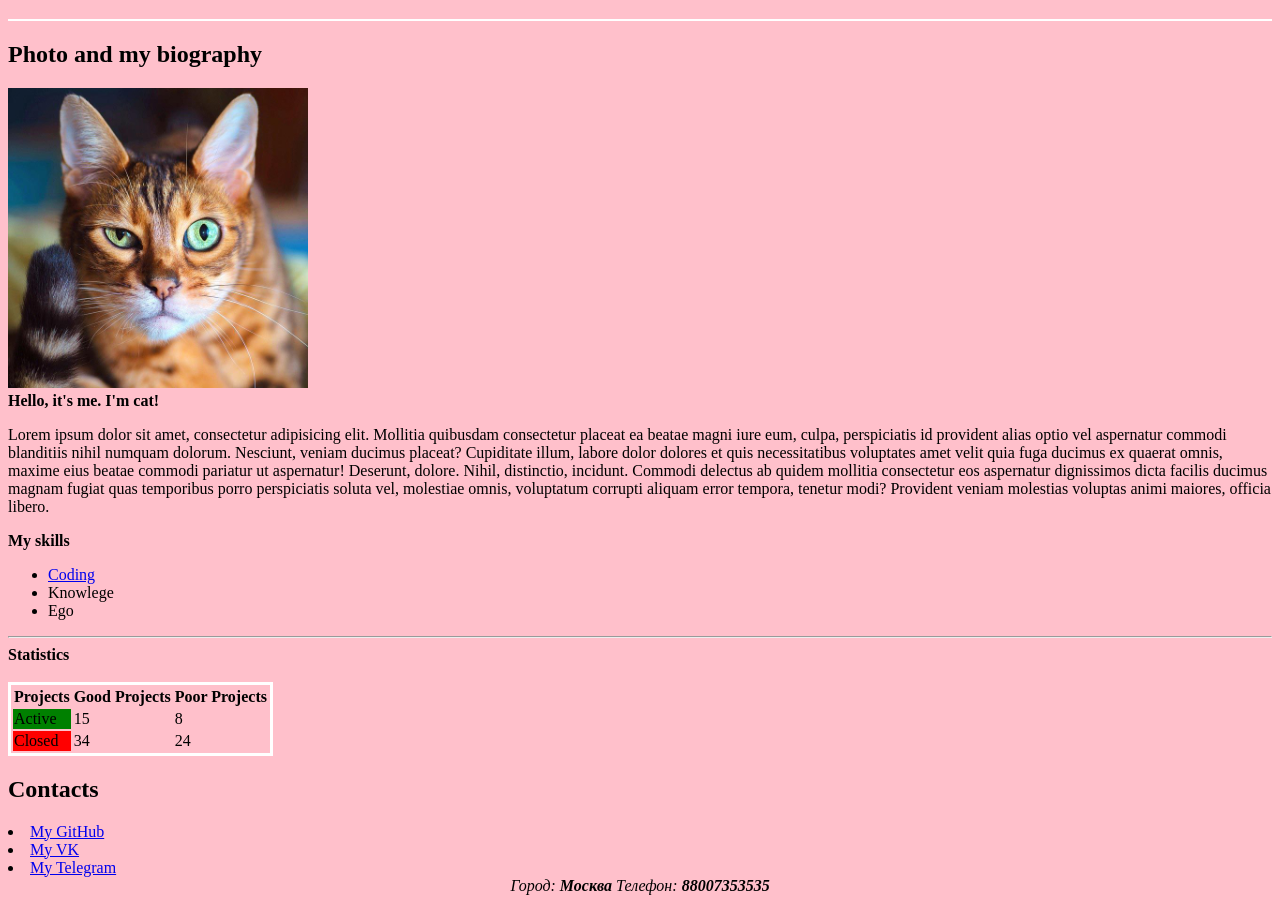
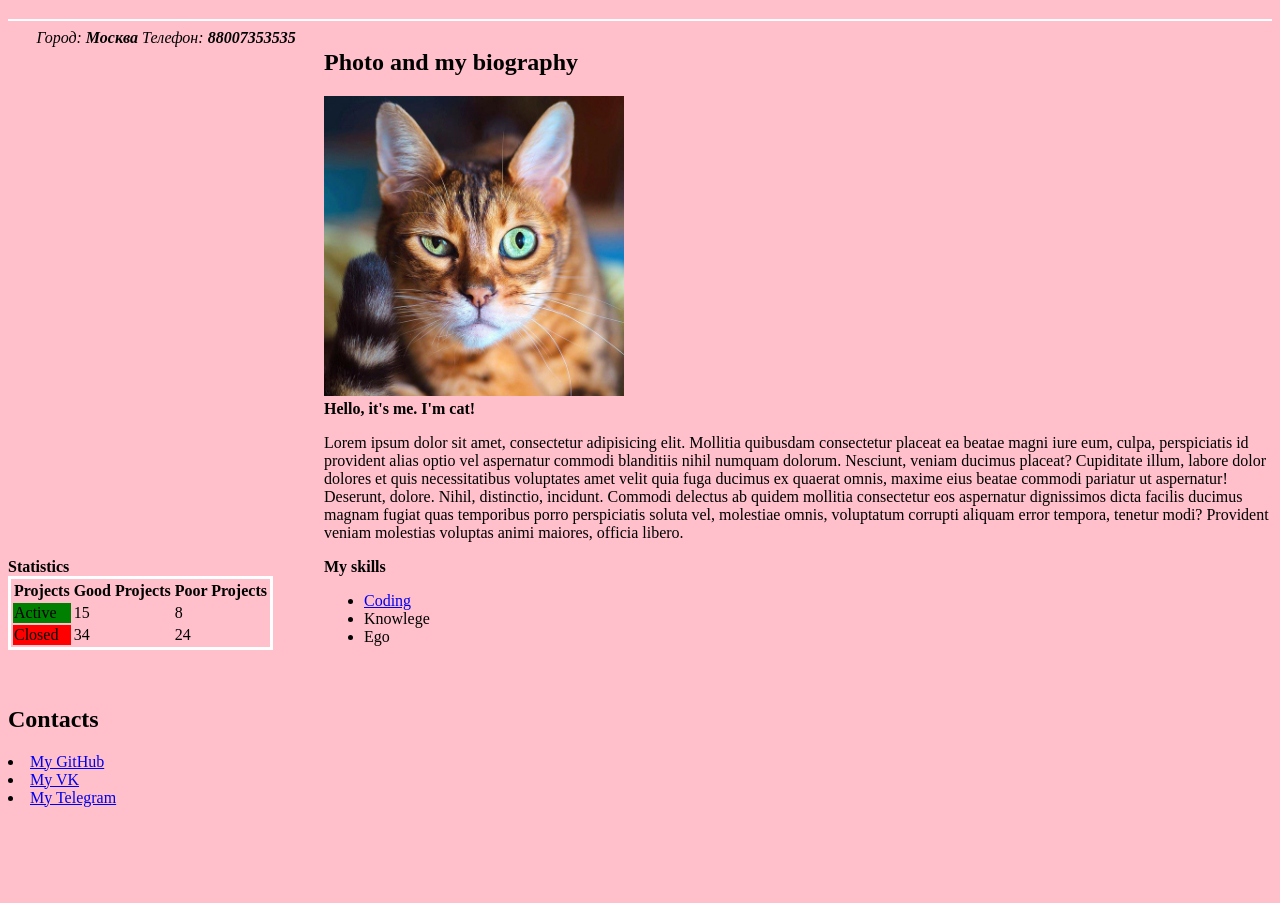
Before and after one commit to muridse/portfoly_00, a plain HTML site: page portfoly/index.html in a window 1280 px wide. Shown: the part 61-964 px from the top of the page. After the commit the page ends 868 px from the top, so only its background shows below. Drawn offline with Linux system fonts and the light colour scheme.

Commit message:
correct main page

```diff
--- a/portfoly/index.html
+++ b/portfoly/index.html
@@ -10,38 +10,36 @@
 	<h1 id="main">My page</h1>
 	<hr color="white">
 </div>
-<div id="photo">
+<section id="photo">
 	<h2>Photo and my biography</h2>
 	<img src="images/123.jpg" alt="my photo, loading.." title="Cat!">
 	<br>
 	<b>Hello, it's me. I'm cat!</b>
 	<p>Lorem ipsum dolor sit amet, consectetur adipisicing elit. Mollitia quibusdam consectetur placeat ea beatae magni iure eum, culpa, perspiciatis id provident alias optio vel aspernatur commodi blanditiis nihil numquam dolorum. Nesciunt, veniam ducimus placeat? Cupiditate illum, labore dolor dolores et quis necessitatibus voluptates amet velit quia fuga ducimus ex quaerat omnis, maxime eius beatae commodi pariatur ut aspernatur! Deserunt, dolore. Nihil, distinctio, incidunt. Commodi delectus ab quidem mollitia consectetur eos aspernatur dignissimos dicta facilis ducimus magnam fugiat quas temporibus porro perspiciatis soluta vel, molestiae omnis, voluptatum corrupti aliquam error tempora, tenetur modi? Provident veniam molestias voluptas animi maiores, officia libero.</p>
-</div>
-<div>
+</section>
+<section>
 	<b>My skills</b>
 	<ul>
 		<li> <a href="pages/forms.html">Coding</a></li>
 		<li>Knowlege</li>
 		<li>Ego</li>
 	</ul>
-</div>
-<hr>
-<div>
+</section>
+<aside>
 	<b>Statistics</b>
-	<br>
 	<br>
 	<table bordercolor="white">
 		<tr><th>Projects</th><th>Good Projects</th><th>Poor Projects</th></tr>
 		<tr><td bgcolor="green">Active</th><td>15</td><td>8</td></tr>
 		<tr><td bgcolor="red">Closed</th><td>34</td><td>24</td></tr>
 	</table>
-</div>
-<div>
+	<br>
+	<br>
 	<h2>Contacts</h2>
 	<li><a href="#">My GitHub</a></li>
 	<li><a href="#">My VK</a></li>
 	<li><a href="#">My Telegram</a></li>
-</div>
+</aside>
 <div>
 	<address>
 		Город: <b>Москва</b>
--- a/portfoly/styles.css
+++ b/portfoly/styles.css
@@ -1,5 +1,13 @@
 body{
 	background: pink;
+}
+section{
+	float: right;
+	width: 75%
+}
+aside{
+	float: left;
+	width: 25%
 }
 img{
 	max-height: 300px;
```
